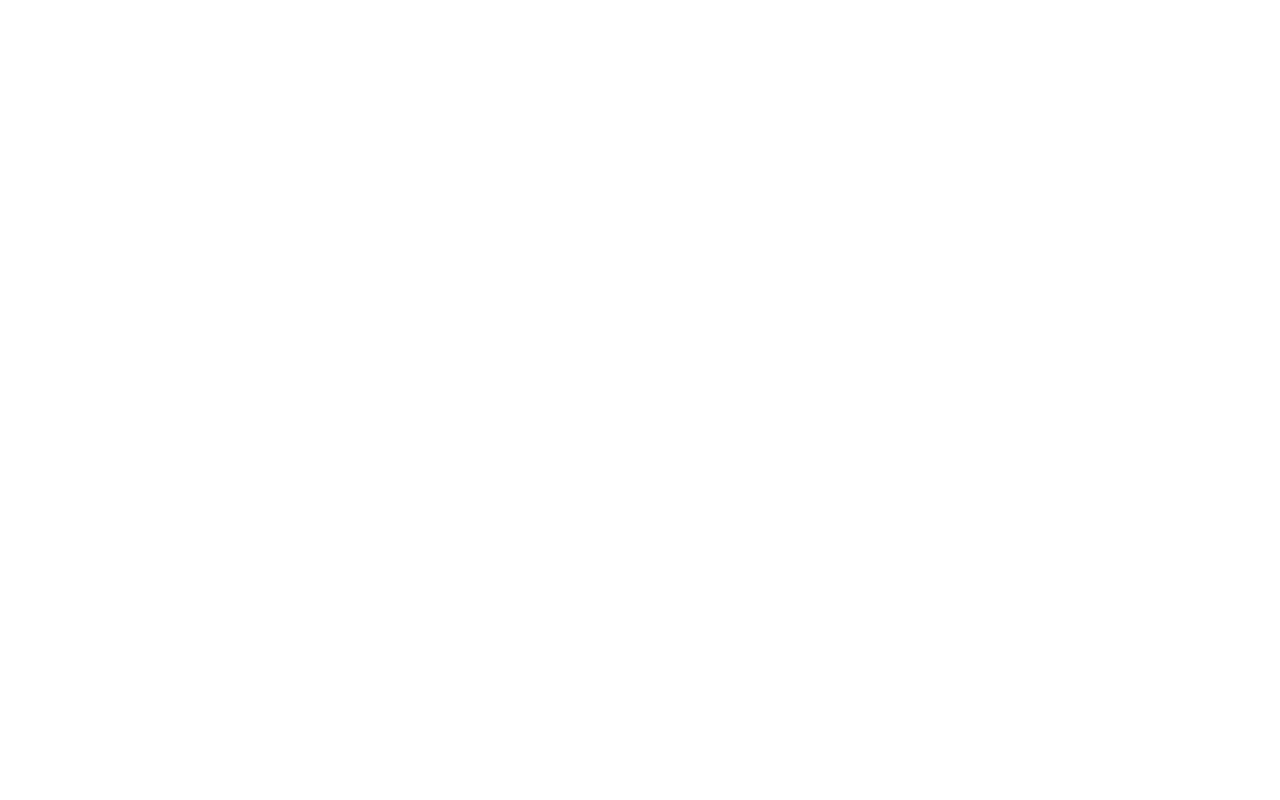
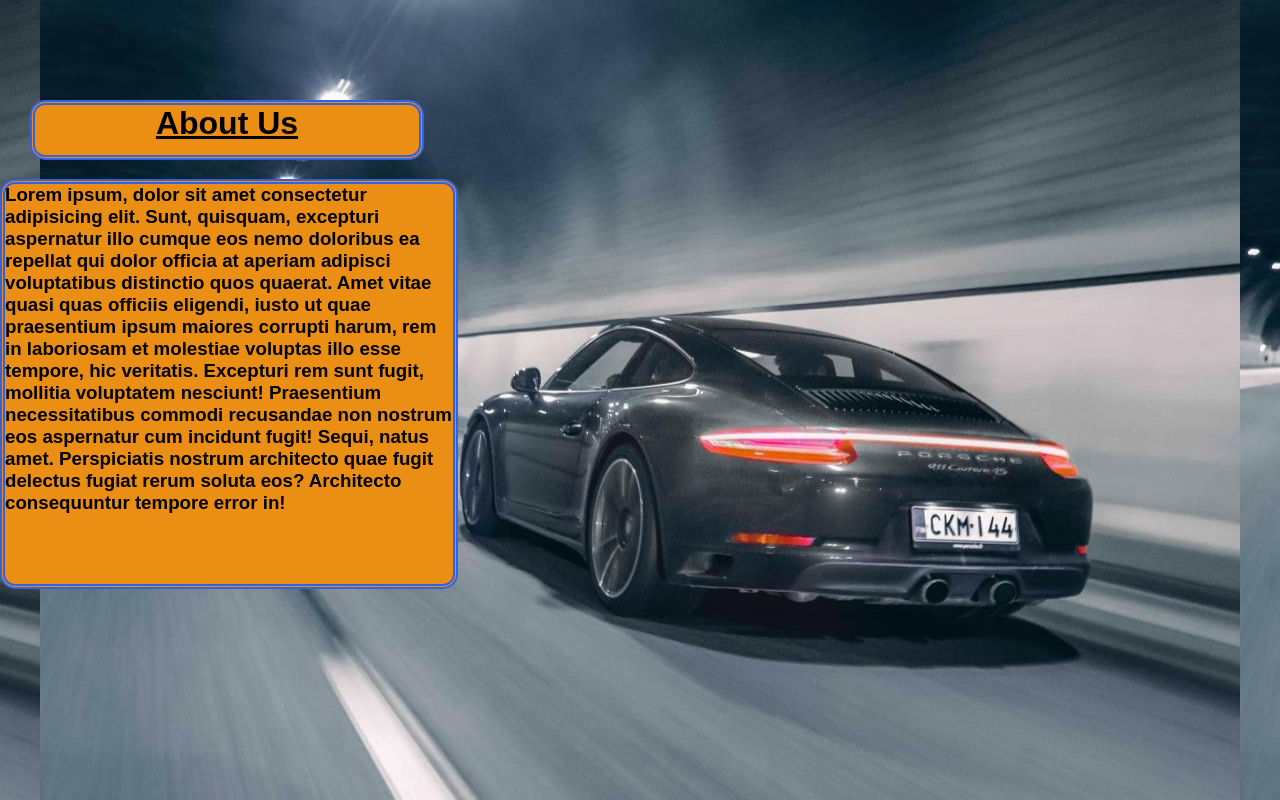
Before and after one commit to Emmedson/Webcity-class6-group-work, a plain HTML site: page about.html in a window 1280 px wide. Drawn offline with Linux system fonts and the light colour scheme; a web font is replaced by a local one.

Commit message:
about.html and about.css

```diff
--- /dev/null
+++ b/about.css
@@ -0,0 +1,30 @@
+
+h1{
+    text-align: center;
+    color: black;
+    height: 50px;
+    max-width: 30%;
+    border-radius: 15px;
+    background-color: rgb(235, 142, 20);
+    text-decoration-line: underline;
+    border: 5px rgb(49, 97, 228) double;
+    margin: 100px 0px 0px 30px;
+}
+
+h3{
+    text-align: left;
+    color:  black;
+    height: 400px;
+    max-width: 35%;
+    border-radius: 15px;
+    background-color:rgb(235, 142, 20);
+    border: 5px rgb(49, 97, 228) double;
+}
+
+body {
+    background-color: black;
+    font-family: "Sofia", sans-serif;
+    background-image: url(./brigecar.jpg.jpg);
+    background-position: 50%;
+    margin: auto;
+  }
--- a/about.html
+++ b/about.html
@@ -0,0 +1,33 @@
+<!DOCTYPE html>
+<html lang="en">
+<head>
+    <meta charset="UTF-8">
+    <meta http-equiv="X-UA-Compatible" content="IE=edge">
+    <meta name="viewport" content="width=device-width, initial-scale=1.0">
+    <title>About</title>
+    <link rel="stylesheet" href="https://fonts.googleapis.com/css?family=Sofia">
+    <link rel="stylesheet" href="about.css">
+</head>
+<body>
+    <div>
+        <h1><b>About Us</b> </h1>
+    </div>
+    <div>
+          <h3>
+Lorem ipsum, dolor sit amet consectetur adipisicing elit.
+Sunt, quisquam, excepturi aspernatur illo cumque
+eos nemo doloribus ea repellat qui dolor officia at aperiam adipisci
+voluptatibus distinctio quos quaerat.
+Amet vitae quasi quas officiis eligendi, iusto ut quae praesentium ipsum
+maiores corrupti harum, rem in laboriosam et molestiae voluptas
+illo esse tempore, hic veritatis. Excepturi rem sunt fugit, mollitia voluptatem
+nesciunt! Praesentium necessitatibus commodi recusandae
+non nostrum eos aspernatur cum incidunt fugit! Sequi, natus amet.
+Perspiciatis nostrum architecto quae fugit delectus fugiat rerum soluta eos?
+Architecto consequuntur tempore error in!
+          </h3>
+    </div>
+</body>
+</html>
+
+<!-- http://autofixclub.42web.io/ -->
--- a/css/style.css
+++ b/css/style2.css
@@ -1,9 +1,8 @@
 .menu{
     display: flex;
-    float:right ;
+    float: right;
     flex-direction: row;
-
-};
+}
 
 #join{
 padding: 10px;
@@ -11,6 +10,7 @@ background-color: blue;
 }
 
 .menu > div > a{
+    text-decoration: none;
     padding: 10px, 10px,10px,10px;
 }
 /* body{
```
Also changed, not shown: index.html (+4 -4 lines), brigecar.jpg.jpg (added), car-mechanic-repair-engine-service-station-car-repair_179755-9849.avif (added), gettyimage.jpg.jpg (added), unsplash.jpg.jpg (added).
